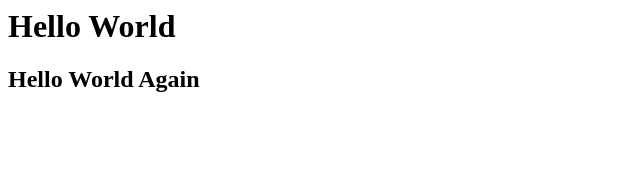
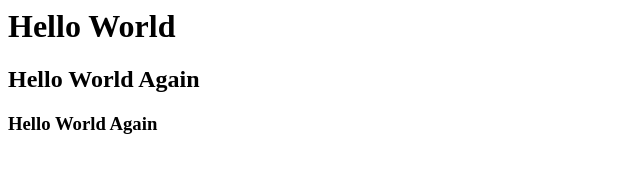
Before and after one commit to S-Sigdel/website, a plain HTML site: page index.html in a window 1280 px wide. Shown: the whole page, without its empty margins (0-640 px from the left). Drawn offline with Linux system fonts and the light colour scheme.

Commit message:
Update index.html

```diff
--- a/index.html
+++ b/index.html
@@ -1,2 +1,3 @@
 <h1> Hello World</h1>
 <h2>Hello World Again</h2>
+<h3>Hello World Again</h3>
```
